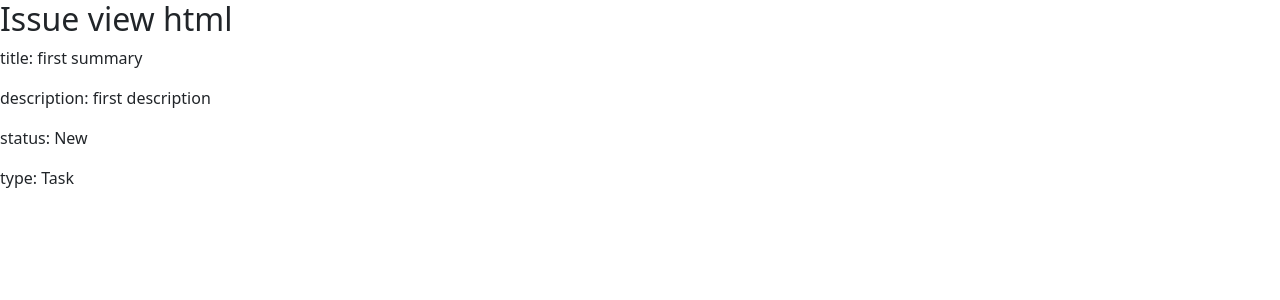
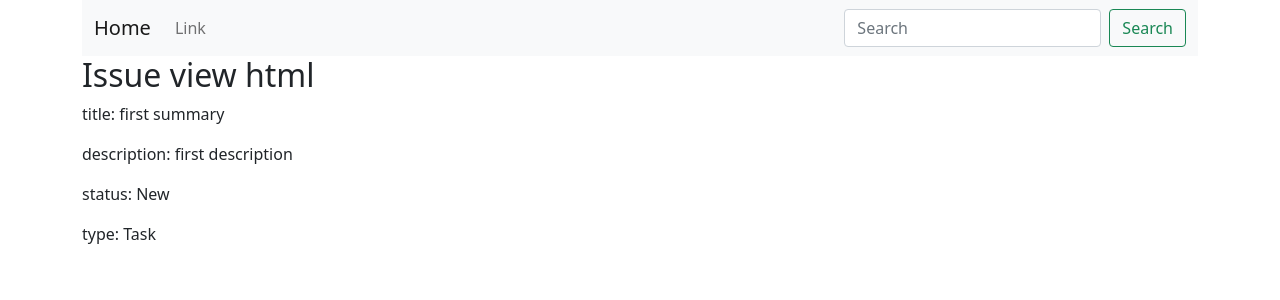
Before and after one commit to pythonDev161221/month_7_issue_tracker, a Django app: page /detail/1 in a window 1280 px wide. Shown: the top 300 px of the page. Run offline with Django 4.2, Linux system fonts and the light colour scheme; data comes from the database, SQL or seed files in the repository.

Commit message:
add navbar

```diff
--- a/issue_tracker/webapp/templates/base.html
+++ b/issue_tracker/webapp/templates/base.html
@@ -5,7 +5,7 @@
     <meta name="viewport"
           content="width=device-width, user-scalable=no, initial-scale=1.0, maximum-scale=1.0, minimum-scale=1.0">
     <meta http-equiv="X-UA-Compatible" content="ie=edge">
-    <title>Document</title>
+    <title>{% block title %}Main page{% endblock %}</title>
     <link href="https://cdn.jsdelivr.net/npm/bootstrap@5.1.3/dist/css/bootstrap.min.css"
           rel="stylesheet"
           integrity="sha384-1BmE4kWBq78iYhFldvKuhfTAU6auU8tT94WrHftjDbrCEXSU1oBoqyl2QvZ6jIW3"
@@ -13,8 +13,35 @@
 
 </head>
 <body>
+<header class="container">
+    <nav class="navbar navbar-expand-lg navbar-light bg-light">
+  <div class="container-fluid">
+    <a class="navbar-brand" href="{% url 'index_view' %}">Home</a>
+    <button class="navbar-toggler" type="button" data-bs-toggle="collapse" data-bs-target="#navbarSupportedContent" aria-controls="navbarSupportedContent" aria-expanded="false" aria-label="Toggle navigation">
+      <span class="navbar-toggler-icon"></span>
+    </button>
+    <div class="collapse navbar-collapse" id="navbarSupportedContent">
+      <ul class="navbar-nav me-auto mb-2 mb-lg-0">
+        {% block nav %}
+        <li class="nav-item">
+          <a class="nav-link" href="#">Link</a>
+        </li>
+        {% endblock %}
+      </ul>
+      <form class="d-flex">
+        <input class="form-control me-2" type="search" placeholder="Search" aria-label="Search">
+        <button class="btn btn-outline-success" type="submit">Search</button>
+      </form>
+    </div>
+  </div>
+</nav>
+</header>
+<main class="container">
 {% block content %}
 {% endblock %}
+</main>
+<footer>
+</footer>
 <script src="https://cdn.jsdelivr.net/npm/bootstrap@5.1.3/dist/js/bootstrap.bundle.min.js"
         integrity="sha384-ka7Sk0Gln4gmtz2MlQnikT1wXgYsOg+OMhuP+IlRH9sENBO0LRn5q+8nbTov4+1p"
         crossorigin="anonymous"></script>
--- a/issue_tracker/webapp/templates/index.html
+++ b/issue_tracker/webapp/templates/index.html
@@ -3,7 +3,7 @@
 
 
 {% block content %}
-    <h2>Home page</h2>
+    <h2>Main page</h2>
     {% for i in issues %}
         <p><a href="{% url 'issue_view' i.pk %}">{{ i.summary }}</a></p>
     {% endfor %}
--- a/issue_tracker/webapp/templates/issue_view.html
+++ b/issue_tracker/webapp/templates/issue_view.html
@@ -1,4 +1,8 @@
 {% extends 'base.html' %}
+
+{% block title %}
+Issue page
+{% endblock %}
 
 {% block content %}
 <h2>Issue view html</h2>
--- a/issue_tracker/webapp/views.py
+++ b/issue_tracker/webapp/views.py
@@ -21,4 +21,4 @@ class IssueView(TemplateView):
     def get_context_data(self, **kwargs):
         issue = get_object_or_404(Issue, pk=kwargs['issue_pk'])
         kwargs['issue'] = issue
-        return kwargs
+        return super().get_context_data(**kwargs)
```
